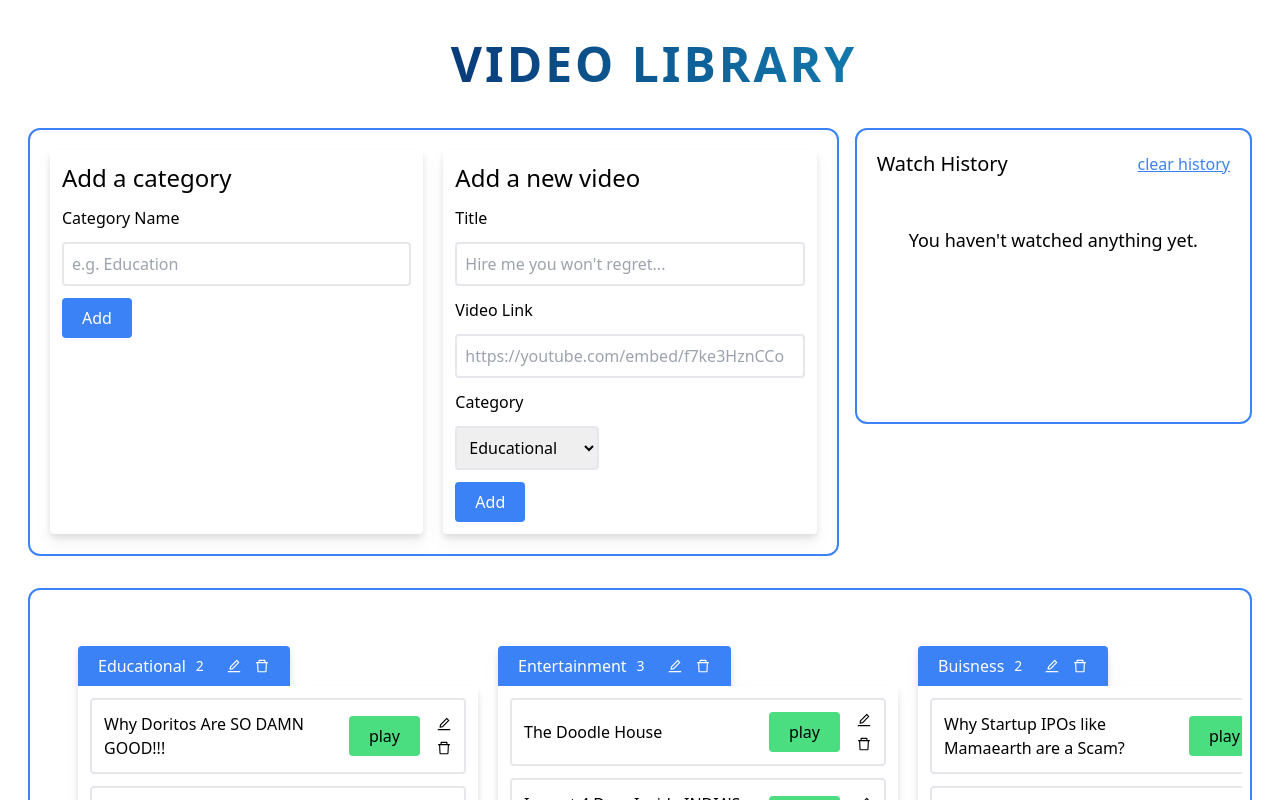
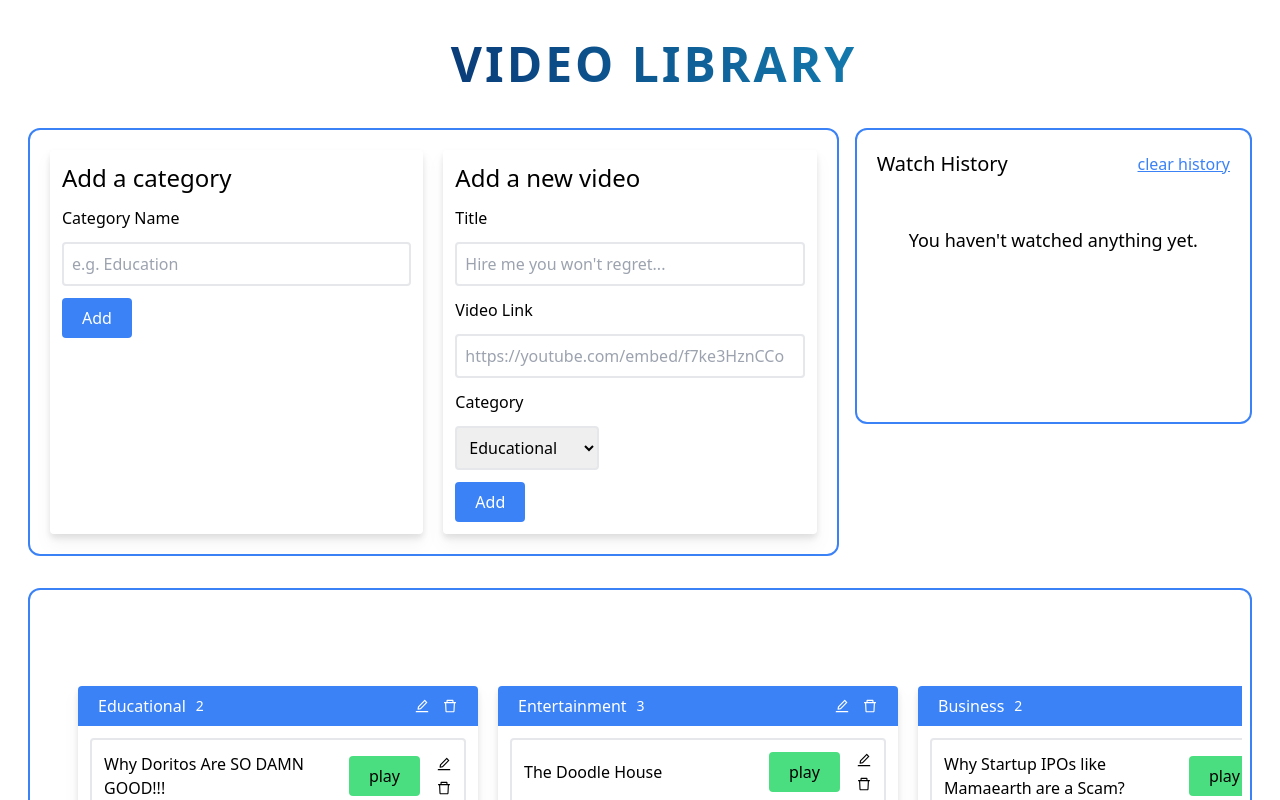
Before and after one commit to abhisheksharmayt/video-library, a React (Create React App) app: page / in a window 1280 px wide. Built offline with nearby package versions, Linux system fonts and the light colour scheme.

Commit message:
add: neural network

```diff
--- /dev/null
+++ b/db.json
@@ -0,0 +1,57 @@
+{
+    "data": [
+        {
+            "categoryId": "11",
+            "categoryName": "Educational",
+            "videos": [
+                {
+                    "id": "aa1",
+                    "title": "Why Doritos Are SO DAMN GOOD!!!",
+                    "video_url": "https://youtube.com/embed/ue0xQZ_thA4"
+                },
+                {
+                    "id": "ab2",
+                    "title": "The Universe is Hostile to Computers",
+                    "video_url": "https://www.youtube.com/embed/AaZ_RSt0KP8"
+                }
+            ]
+        },
+        {
+            "categoryId": "21",
+            "categoryName": "Entertainment",
+            "videos": [
+                {
+                    "id": "ba1",
+                    "title": "The Doodle House",
+                    "video_url": "https://youtube.com/embed/f7ke3HznCCo"
+                },
+                {
+                    "id": "bb2",
+                    "title": "I spent 4 Days Inside INDIA'S LONGEST TRAIN (78+ Hours)",
+                    "video_url": "https://www.youtube.com/embed/v2TPe2KRlHQ"
+                },
+                {
+                    "id": "bc3",
+                    "title": "Imagine Dragons - Bones",
+                    "video_url": "https://www.youtube.com/embed/TO-_3tck2tg"
+                }
+            ]
+        },
+        {
+            "categoryId": "31",
+            "categoryName": "Business",
+            "videos": [
+                {
+                    "id": "ca1",
+                    "title": "Why Startup IPOs like Mamaearth are a Scam?",
+                    "video_url": "https://www.youtube.com/embed/0XGx_HoDbBs"
+                },
+                {
+                    "id": "cb2",
+                    "title": "How the World's Richest Country Lost 90% of its GDP",
+                    "video_url": "https://www.youtube.com/embed/Fe88ckTWyTU"
+                }
+            ]
+        }
+    ]
+}
--- a/public/index.html
+++ b/public/index.html
@@ -29,6 +29,7 @@
   <body>
     <noscript>You need to enable JavaScript to run this app.</noscript>
     <div id="root"></div>
+    <div id="portal "></div>
     <!--
       This HTML file is a template.
       If you open it directly in the browser, you will see an empty page.
--- a/src/components/Buckets.js
+++ b/src/components/Buckets.js
@@ -29,7 +29,7 @@ const Buckets = () => {
     if (!destination) return;
 
     //if a user drags and drops back within same column
-    if (destination.droppableId === source.droppableId) return;
+    if (destination.droppableId === source.droppableId && destination.index === source.index) return;
 
     //if a user drops in different column
     const sourceCategory = source.droppableId;
@@ -42,23 +42,19 @@ const Buckets = () => {
   }
 
   return (
-    // <Modal>
-
     <DragDropContext onDragEnd={onDragEnd}>
-        <div className='p-2 mx-2 my-8 border-2 border-blue-500 rounded-xl '>
+      <div className='bg-white p-2 mx-2 my-8 border-2 border-blue-500 rounded-xl '>
         <div className='pt-10 px-3 pb-3 xl:flex xl:gap-5 overflow-scroll xl:flex-row xl:px-10 md:px-8'>
-            {/* <h2 className='mb-3 text-xl font-medium' >Watch History</h2> */}
           {
             categories.map((current, index) => {
               const { categoryId, categoryName, videos } = current;
-                // console.log(categoryName);
+
               return (
-
-                  <div key={categoryId} className='relative bg-white drop-shadow-lg my-12 mb-16 p-3 pb-1 rounded-r rounded-b md:min-w-[400px] xl:w-[450px] xl:mb-12 self-start'>
+                <div key={categoryId} className='bg-white drop-shadow-lg my-12 mb-16 rounded md:min-w-[400px] xl:w-[450px] xl:mb-12 self-start'>
 
                   {/*---- category title div ----*/}
 
-                    <div className='absolute px-5 p-2 bg-blue-500 text-white -top-10 left-0 rounded-t flex gap-4 items-center'>
+                  <div className='px-5 p-2 bg-blue-500 text-white -top-10 left-0 rounded-t flex gap-4 items-center justify-between'>
 
                     {/* category title */}
                     <div className='flex gap-1 items-center'>
@@ -66,6 +62,7 @@ const Buckets = () => {
                       <span className='rounded-full  w-5 h-5 p-1 text-white text-sm flex justify-center items-center'>{videos.length}</span>
                     </div>
 
+                    {/* category edit & delete buttons */}
                     <div className='flex gap-3'>
                       <button onClick={() => {
                         dispatch(setPrevCategoryName(categoryName));
@@ -76,14 +73,15 @@ const Buckets = () => {
                         dispatch(removeBucket(categoryName));
                       }}><AiOutlineDelete /></button>
                     </div>
+
                   </div>
 
                   {/*---- video cards div ----*/}
                   <Droppable droppableId={categoryId}>
+
                     {(droppableProvided, droppableSnapshot) => {
-
                       return (<div
-                          className='min-h-[50px] relative z-10'
+                        className='min-h-[50px] p-3 pb-1'
                         ref={droppableProvided.innerRef}
                         {...droppableProvided.droppableProps}
                       >
@@ -91,46 +89,24 @@ const Buckets = () => {
                           videos.map((video, index) => {
                             const { id } = video;
                             return (
-                                <Draggable key={id} draggableId={`${id}`} index={index}>
-                                  {(draggableProvided, draggableSnapshot) => {
-                                    if (draggableSnapshot.isDragging) {
-                                      draggableProvided.draggableProps.style.left = draggableProvided.draggableProps.style.offsetLeft;
-                                      draggableProvided.draggableProps.style.top = draggableProvided.draggableProps.style.offsetTop;
-                                    }
-
-                                    const style = {
-                                      ...draggableProvided.draggableProps.style,
-                                      position: 'static',
-                                    };
-
-                                    return (<div className='relative z-20'
-                                      ref={draggableProvided.innerRef}
-                                      {...draggableProvided.draggableProps}
-                                      {...draggableProvided.dragHandleProps}
-                                      style={style}
-                                    >
-                                      <Card category={categoryName} video={video} />
-                                    </div>)
-
-                                  }}
-                                </Draggable>
+                              <Card key={id} category={categoryName} video={video} index={index} />
                             )
                           })
                         }
                         {droppableProvided.placeholder}
                       </div>)
+                    }}
 
-                      }}
                   </Droppable>
+
                 </div>
               )
+
             })
           }
-
         </div>
       </div>
     </DragDropContext>
-    // </Modal>
   )
 }
 
--- a/src/components/CreateForm.js
+++ b/src/components/CreateForm.js
@@ -10,9 +10,7 @@ const CreateForm = () => {
   const { title, video_url, videoCategory } = useSelector((store) => store.newVideo);
   // console.log(title, video_url, videoCategory);
   const dispatch = useDispatch();
-  useEffect(() => {
-    dispatch(setVideoCategory(categories[0].categoryName))
-  }, [])
+
   return (
     <div className='mx-2  p-5 border-2 border-blue-500 rounded-xl flex flex-col gap-5 lg:flex-row lg:justify-evenly'>
       <div className='mb-3 p-3 bg-white drop-shadow-lg w-full rounded lg:mb-0'>
@@ -61,12 +59,12 @@ const CreateForm = () => {
         </select>
 
         {/* Add button */}
-        <button className='bg-blue-500 text-white px-5 py-2 rounded' onClick={() => {
+        <button className='bg-blue-500 text-white px-5 py-2 rounded disabled:opacity-50' onClick={() => {
           dispatch(addNewVideo({ title, video_url, videoCategory }))
           dispatch(setTitle(""));
-          // dispatch(setCategory(categories[0].category));
+          dispatch(setCategory(""));
           dispatch(setVideoUrl(""));
-        }}>Add</button>
+        }} disabled={!categories.length} >Add</button>
 
       </div>
     </div>
--- a/src/components/VideoCard.js
+++ b/src/components/VideoCard.js
@@ -6,13 +6,27 @@ import { openVideoModal } from '../features/Modal/videoModalSlice';
 import { addCurrentPlaying } from '../features/Videos/videosSlice';
 import { setId, setTitle, setVideoCategory, setVideoUrl } from '../features/Form/newVideoSlice'
 import { openEditVideoModal } from '../features/Modal/editVideoModalSlice';
+import {Draggable } from 'react-beautiful-dnd';
 
 
-const Card = ({ category, video }) => {
+const Card = ({ category, video, index }) => {
     const { id, title, video_url } = video;
     const dispatch = useDispatch();
     return (
-        <div className='bg-white border-2 p-3 rounded flex justify-between items-center mb-3'>
+        <Draggable key={id} draggableId={`${id}`} index={index}>
+            {(draggableProvided, draggableSnapshot) => {
+
+                //---- to correct offset of draggable ----
+                if (draggableSnapshot.isDragging) {
+                    draggableProvided.draggableProps.style.left = draggableProvided.draggableProps.style.offsetLeft;
+                    draggableProvided.draggableProps.style.top = draggableProvided.draggableProps.style.offsetTop;
+                }
+                return (<div
+                    className='video-card bg-white border-2 p-3 rounded flex justify-between items-center mb-3'
+                    ref={draggableProvided.innerRef}
+                    {...draggableProvided.draggableProps}
+                    {...draggableProvided.dragHandleProps}
+                >
                     <p className='text-sm pr-4 sm:text-base'>{title}</p>
                     <div className='flex gap-4'>
                         <button className='bg-green-400 py-2 px-5 rounded' onClick={() => {
@@ -38,7 +52,9 @@ const Card = ({ category, video }) => {
                             </button>
                         </div>
                     </div>
-        </div>
+                </div>)
+            }}
+        </Draggable>
     )
 }
 
--- a/src/features/Videos/videosSlice.js
+++ b/src/features/Videos/videosSlice.js
@@ -25,9 +25,10 @@ const videosSlice = createSlice({
             }
         },
         addNewVideo: (state, action)=>{
-            const {title, video_url, videoCategory} = action.payload;
-            if(title && video_url && videoCategory){
-                console.log(title,video_url, videoCategory);
+            let {title, video_url, videoCategory} = action.payload;
+            if(title && video_url){
+                if(!videoCategory) videoCategory = state.categories[0].categoryName;
+                // console.log(title,video_url, videoCategory);
                 state.categories.forEach((ele)=>{
                     if(ele.categoryName === videoCategory){
                         const newVideoList = [...ele.videos, {id: String(ele.videos.length+1), title, video_url} ]
@@ -63,7 +64,7 @@ const videosSlice = createSlice({
         },
         updateVideo: (state, action)=>{
             const {id, title, video_url, videoCategory } = action.payload;
-            console.log(title, video_url, videoCategory);
+
             if (title && video_url && videoCategory) {
                 state.categories.forEach((ele) => {
                     if (ele.categoryName === videoCategory) {
--- a/src/testData.js
+++ b/src/testData.js
@@ -38,7 +38,7 @@ const buckets = [
     },
     {
         categoryId: "31",
-        categoryName: "Buisness",
+        categoryName: "Business",
         videos: [
             {
                 id: "ca1",
```
Lines whose indentation alone changed are shown as unchanged.
